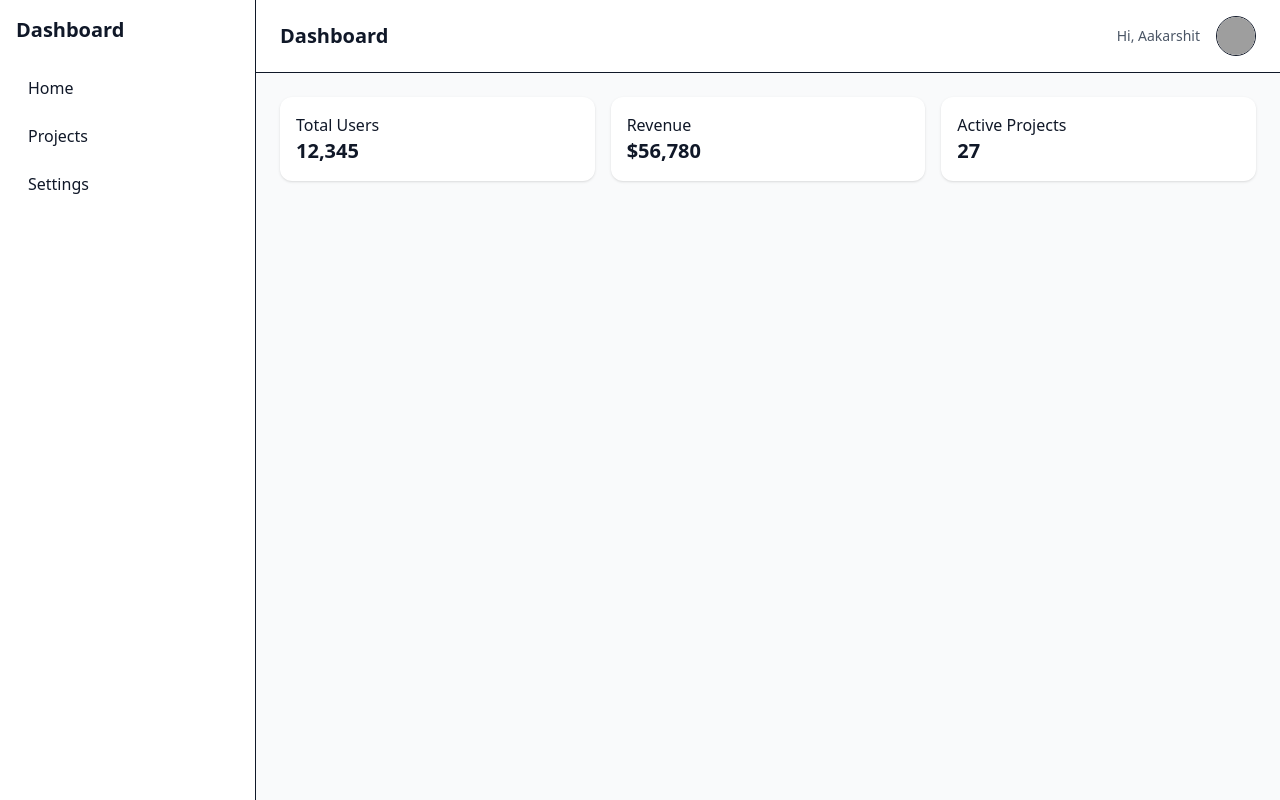
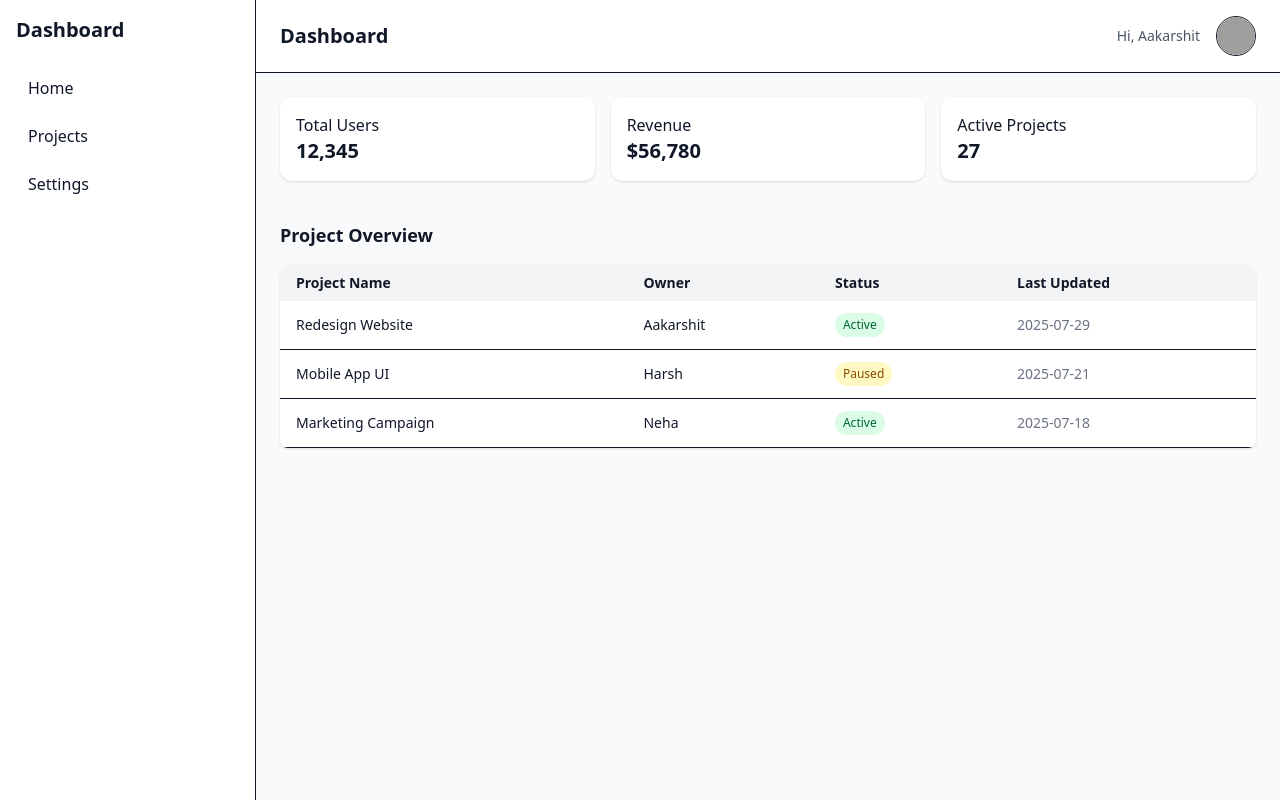
Before and after one commit to aakarshit-codes/dashboard-ui, a plain HTML site: page index.html in a window 1280 px wide. Drawn offline with nearby package versions, Linux system fonts and the light colour scheme; grey boxes are pictures that could not be loaded.

Commit message:
feat: render project table with status badge

```diff
--- /dev/null
+++ b/assets/js/components/table.js
@@ -0,0 +1,43 @@
+export async function loadProjectTable() {
+    const container = document.getElementById('project-table');
+    if (!container) return;
+
+    try {
+        const response = await fetch('../data/projects.json');
+        const data = await response.json();
+
+        const rows = data.map((item) => `
+        <tr class="border-b">
+            <td class="px-4 py-3">${item.name}</td>
+            <td class="px-4 py-3">${item.owner}</td>
+            <td class="px-4 py-3">
+            <span class="inline-block px-2 py-1 text-xs rounded-full font-medium
+                ${item.status === 'Active' ? 'bg-green-100 text-green-800' : 'bg-yellow-100 text-yellow-800'}">
+                ${item.status}
+            </span>
+            </td>
+            <td class="px-4 py-3 text-sm text-gray-500">${item.updated}</td>
+        </tr>
+    `).join('');
+
+        const html = `
+        <h2 class="text-lg font-semibold mb-4">Project Overview</h2>
+        <div class="overflow-x-auto bg-white shadow rounded-lg">
+        <table class="min-w-full text-sm">
+            <thead class="bg-gray-100">
+                <tr>
+                    <th class="px-4 py-2 text-left">Project Name</th>
+                    <th class="px-4 py-2 text-left">Owner</th>
+                    <th class="px-4 py-2 text-left">Status</th>
+                    <th class="px-4 py-2 text-left">Last Updated</th>
+                </tr>
+            </thead>
+        <tbody>${rows}</tbody>
+        </table>
+        </div>
+        `;
+        container.innerHTML = html;
+    } catch (error) {
+        console.error('Failed to load project table:', error);
+    }
+}
--- a/assets/js/main.js
+++ b/assets/js/main.js
@@ -1,9 +1,11 @@
 import { setupSidebarToggle } from "./layout/sidebar.js";
 import { setupHeader } from "./layout/header.js";
 import { loadDashboardCards } from "./components/cards.js";
+import { loadProjectTable } from "./components/table.js";
 
 document.addEventListener("DOMContentLoaded", () => {
     setupSidebarToggle();
     setupHeader();
     loadDashboardCards();
+    loadProjectTable();
 });
--- /dev/null
+++ b/data/projects.json
@@ -0,0 +1,20 @@
+[
+    {
+        "name": "Redesign Website",
+        "owner": "Aakarshit",
+        "status": "Active",
+        "updated": "2025-07-29"
+    },
+    {
+        "name": "Mobile App UI",
+        "owner": "Harsh",
+        "status": "Paused",
+        "updated": "2025-07-21"
+    },
+    {
+        "name": "Marketing Campaign",
+        "owner": "Neha",
+        "status": "Active",
+        "updated": "2025-07-18"
+    }
+]
--- a/index.html
+++ b/index.html
@@ -39,7 +39,12 @@
                     <button id="toggleSidebar" class="md:hidden mb-4 px-4 py-2 bg-gray-800 text-white rounded">
                         Toggle Sidebar
                     </button>
+
+                    <!-- Dashboard-cads -->
                     <div id="dashboard-cards" class="grid grid-cols-1 sm:grid-cols-2 lg:grid-cols-3 gap-4"></div>
+
+                    <!-- Project Table -->
+                    <div id="project-table" class="mt-10"></div>
                 </section>
 
             </main>
```
